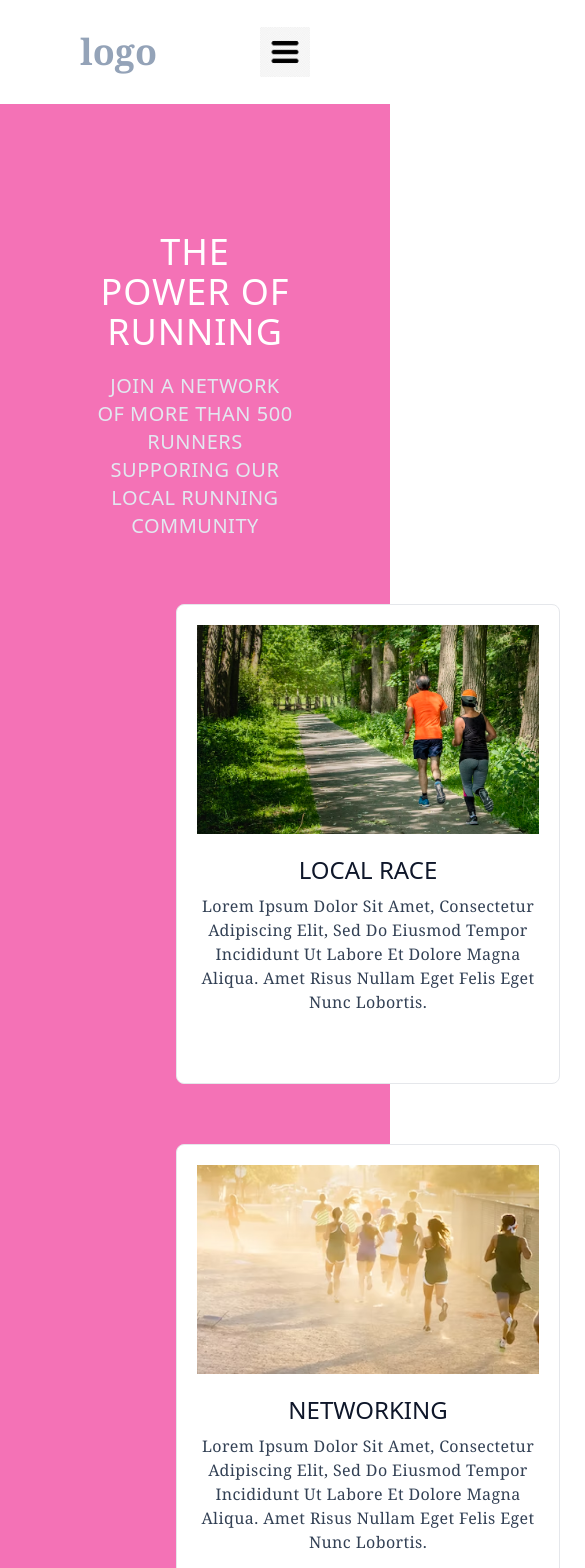
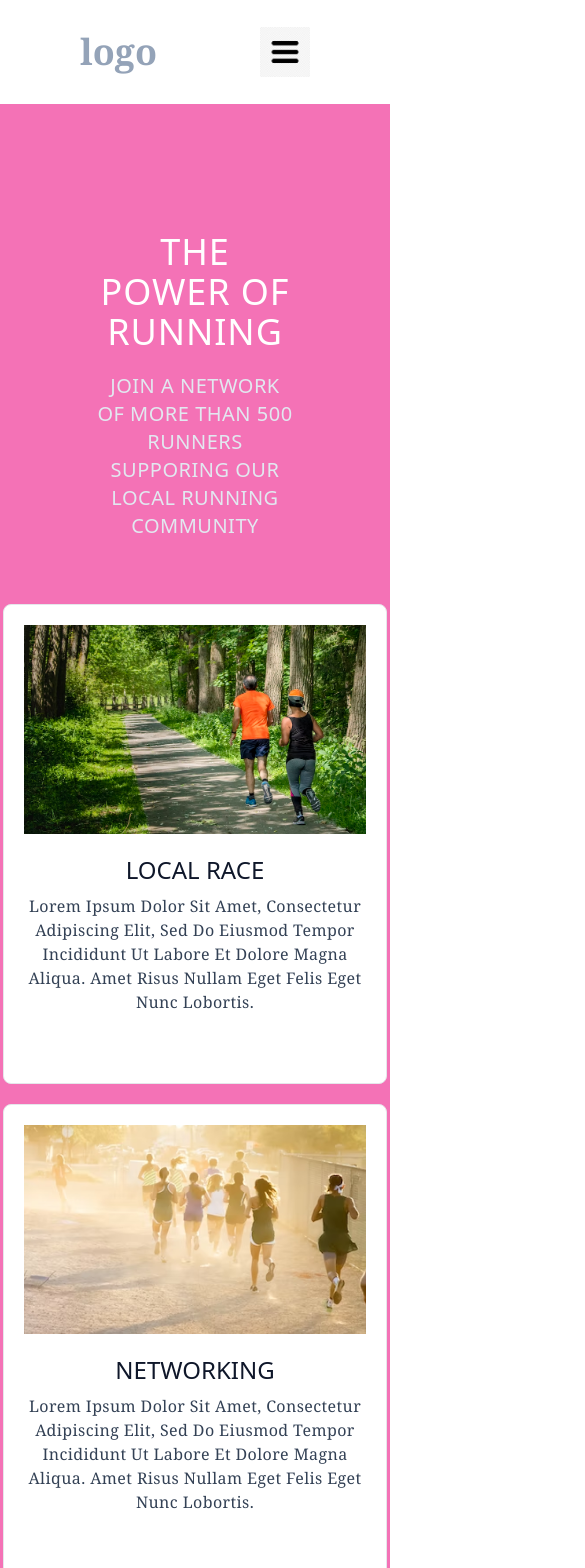
Before and after one commit to yafet-123/Sample_education_sample4_frontend, a Next.js app: page / in a window 390 px wide. Shown: the top 1568 px of the page, 585 px wide, since content can reach past the window. Built offline with nearby package versions, Linux system fonts and the light colour scheme.

Commit message:
making mobile responsive

```diff
--- a/components/About.js
+++ b/components/About.js
@@ -14,7 +14,7 @@ export function About() {
           </h1>
         </div>
 
-        <div className="bg-white w-[40rem] h-[30rem] p-10 absolute top-10 lg:top-3/4 right-10 lg:right-1/4">
+        <div className="bg-white w-[40rem] h-[30rem] p-10 absolute top-10 lg:top-3/4 left-5 lg:right-1/4">
           <h1 className="text-black text-4xl font-light capitalize text-center mb-5 tracking-wide">
             contact us
           </h1>
--- a/components/Objective.js
+++ b/components/Objective.js
@@ -12,7 +12,7 @@ export function Objective() {
           community{" "}
         </h3>
       </div>
-      <div className="grid grid-cols-1 lg:grid-cols-3 gap-10 mx-20">
+      <div className="flex flex-col lg:flex-row items-center justify-between mx-0 lg:mx-20">
         <div className="bg-white w-96 h-[30rem] border rounded-lg p-5 flex flex-col justify-between mb-5">
           <div className="objecive-grid1 w-full h-1/2"></div>
           <div className="h-1/2 mt-5">
--- a/pages/index.js
+++ b/pages/index.js
@@ -7,7 +7,6 @@ import { Membership } from "../components/Membership";
 import { Navbar } from "../components/Navbar";
 import { Objective } from "../components/Objective";
 import { Trending } from "../components/Trending";
-import styles from "../styles/Home.module.css";
 
 export default function Home() {
   return (
```
